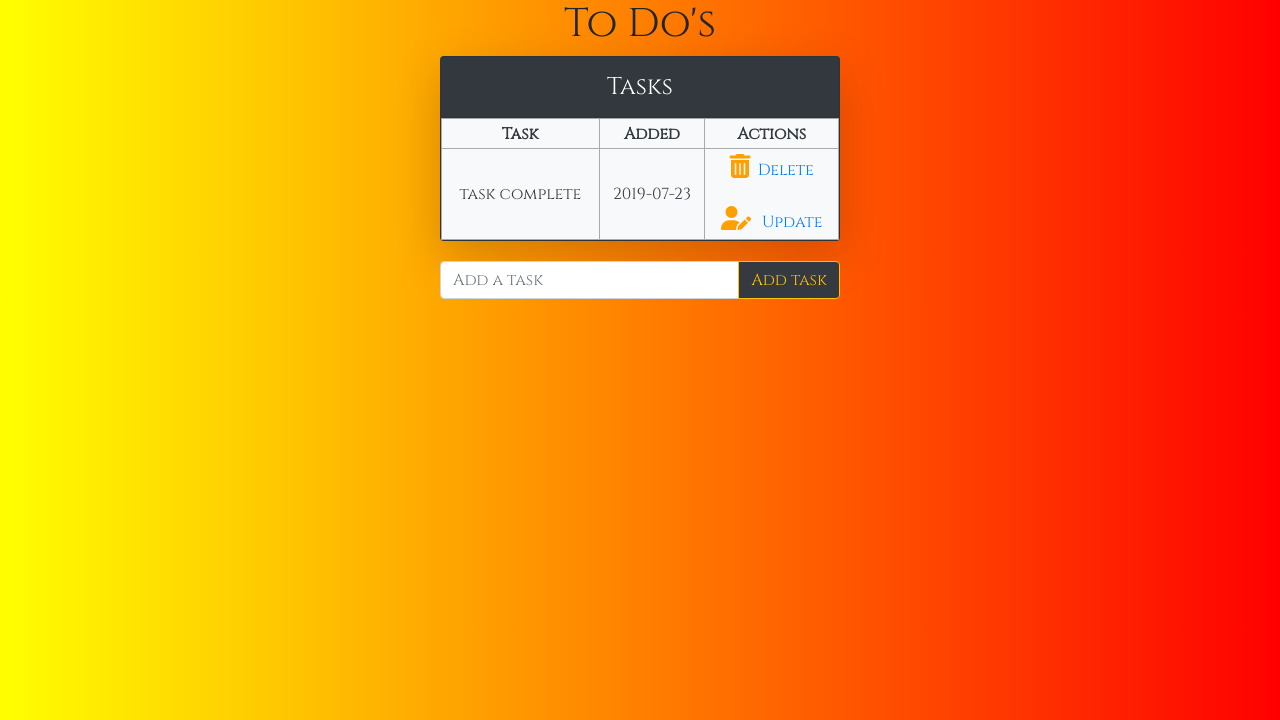
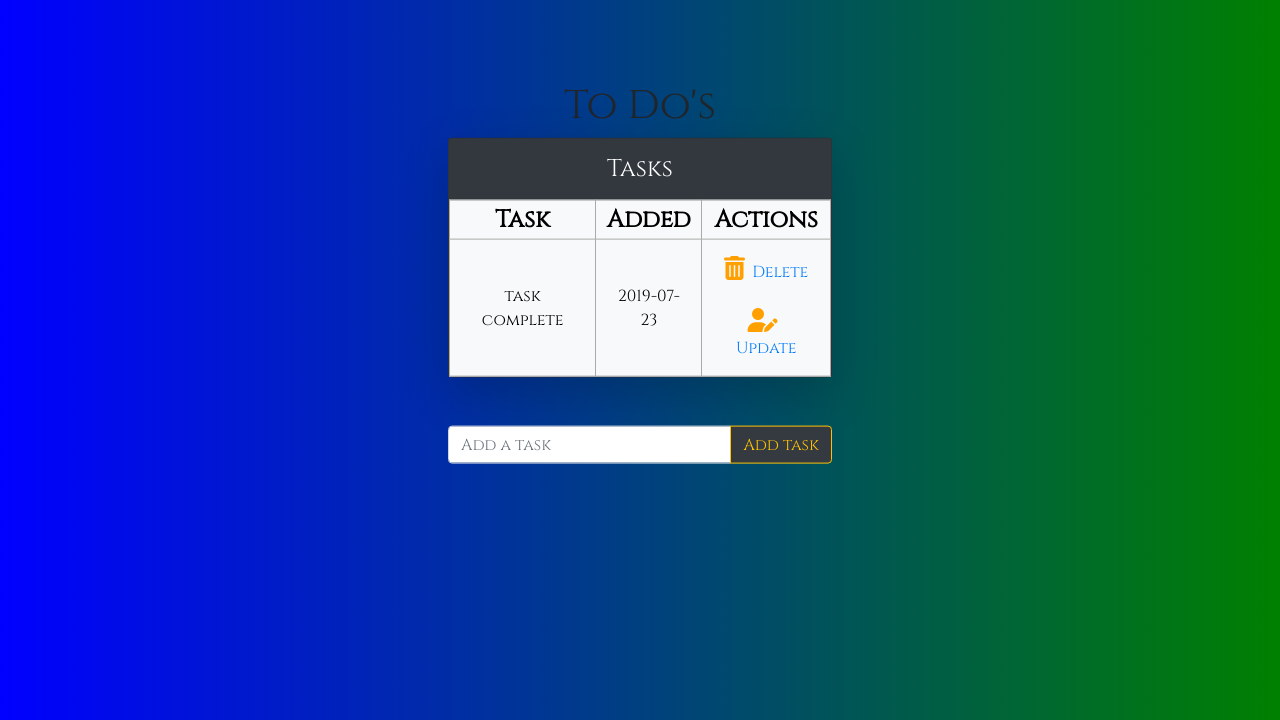
Before and after one commit to BinarySteve/taskapp, a Flask app: page / in a window 1280 px wide. Shown: the top 720 px of the page. Run offline with Flask 2, Linux system fonts and the light colour scheme; data comes from the database, SQL or seed files in the repository; some libraries are stand-ins or nearby versions.

Commit message:
centered div enlarged title

```diff
--- a/static/css/main.css
+++ b/static/css/main.css
@@ -3,39 +3,48 @@
 body, html {
     margin: 0;
     font-family: 'Merriweather', serif;
-    background-image: linear-gradient(-90deg, red, yellow)
+    display: inline-block;
+    background-image: linear-gradient(90deg, blue, green);
+
 }
 a{
     text-decoration: none !important;
 }
 .content {
-    margin: 0 auto;
-    width: 400px;
+    position: absolute;
+    top: 50%;
+    left:50%;
+    transform: translate(-50%,-80%);
+    width: 30%;
     font-family: Cinzel;
+
+
 }
 
 table, td, th {
     border: 1px solid #aaa;
+    color: #000;
 
 }
 
 table {
     border-collapse: collapse;
     width: 100%;
+
 }
 
 th {
-    height: 30px;
-
+    height: 1em;
+    font-size: 1.5em;
 }
 
 td {
     text-align: center;
-    padding: 5px;
+    padding: 1em;
 }
 
 .form {
-    margin-top: 20px;
+    margin-top: 3em;
     text-align: center;
 }
 .card-header{
@@ -57,3 +66,11 @@ td {
 #content {
     width: 70%;
 }
+
+#todotitle{
+    font-size: 6em;
+    font-weight: bold;
+    text-decoration: underline;
+    color: #fff;
+
+}
```
